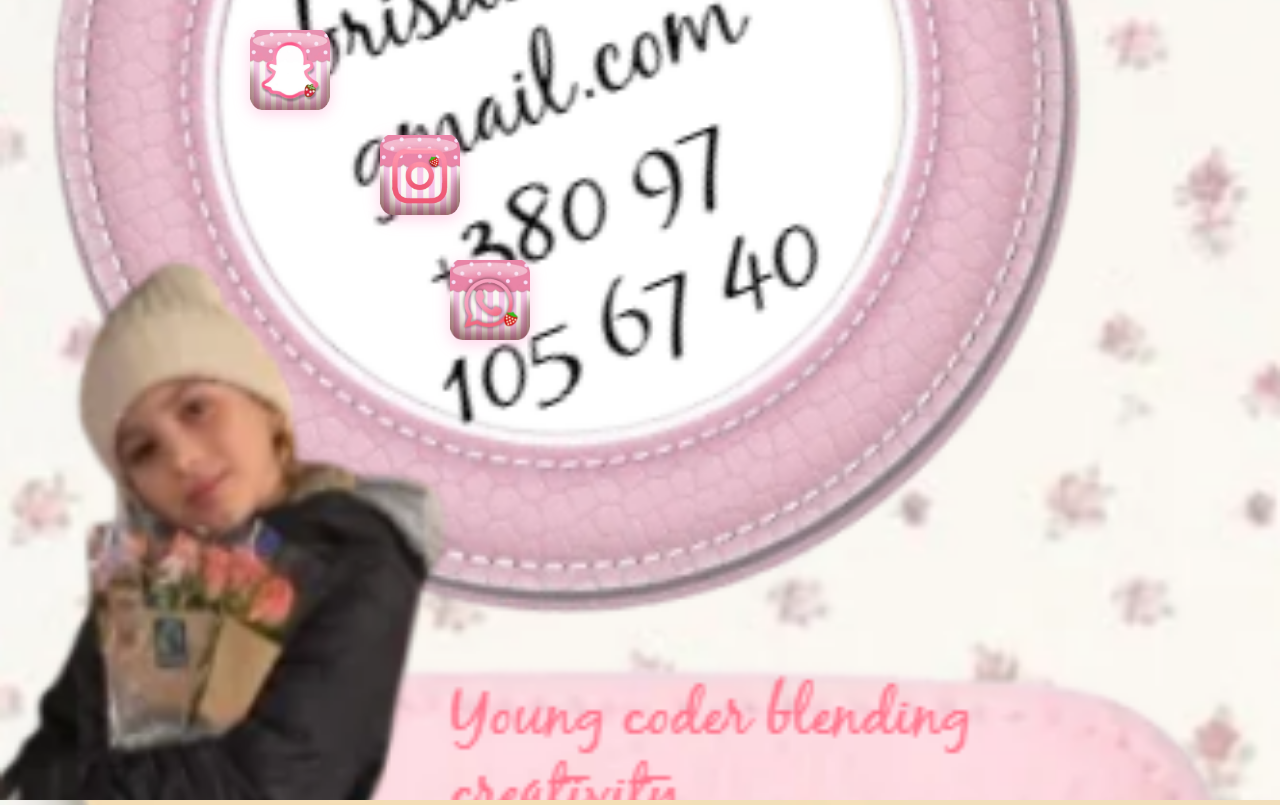
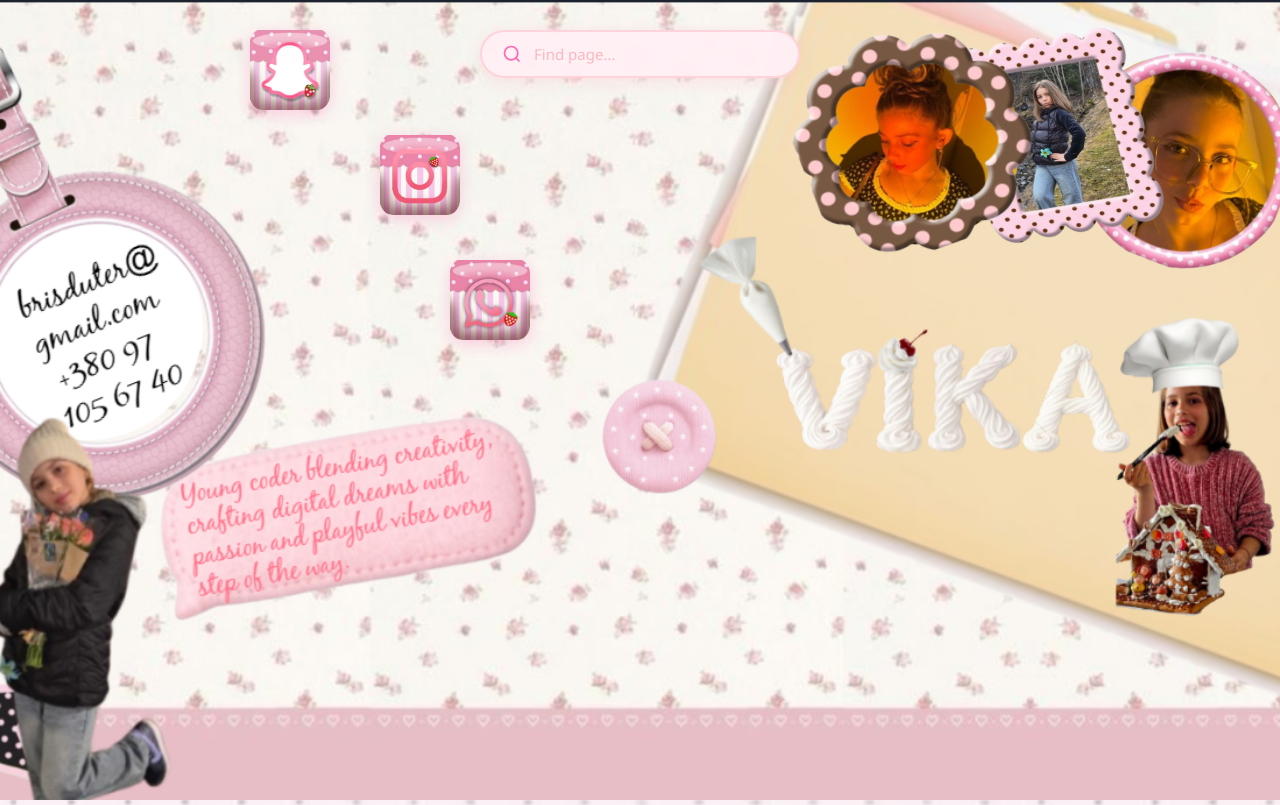
Before and after one commit to Vika09090913/vika-portfolio, a React (Create React App) app: page / in a window 1280 px wide. Shown: the top 805 px of the page. Built offline with nearby package versions, Linux system fonts and the light colour scheme.

Commit message:
Fix desktop: one page with background.jpg, mobile stays split

```diff
--- a/src/App.css
+++ b/src/App.css
@@ -985,10 +985,29 @@ html {
 }
 
 /* ============================================
+    ДЕСКТОП - показуємо тільки desktop-home
+   ============================================ */
+
+@media (min-width: 769px) {
+  .desktop-home {
+    display: block !important;
+  }
+  .home-part-1,
+  .home-part-2 {
+    display: none !important;
+  }
+}
+
+/* ============================================
     МОБІЛЬНА ВЕРСІЯ - РОЗДІЛЕНА ГОЛОВНА СТОРІНКА
    ============================================ */
 
 @media (max-width: 768px) {
+
+  /* Приховуємо десктопний блок на мобільному */
+  .desktop-home {
+    display: none !important;
+  }
 
   .section-home {
     height: 200vh !important;
@@ -1077,21 +1096,21 @@ html {
   .photo-left {
     width: 150px !important;
     height: 170px !important;
-    top: 12% !important; /* Вище (було 18%) */
-    left: 12% !important; /* Правіше (було 5%) */
+    top: 12% !important;
+    left: 12% !important;
   }
   .photo-center {
     width: 140px !important;
     height: 160px !important;
-    top: 9% !important; /* Вище (було 15%) */
-    left: 55% !important; /* Правіше (було 50%) */
+    top: 9% !important;
+    left: 55% !important;
     transform: translateX(-50%) rotate(10deg) !important;
   }
   .photo-right {
     width: 150px !important;
     height: 170px !important;
-    top: 12% !important; /* Вище (було 18%) */
-    right: 2% !important; /* Правіше (було 5%) */
+    top: 12% !important;
+    right: 2% !important;
     left: auto !important;
   }
 
--- a/src/App.js
+++ b/src/App.js
@@ -1,5 +1,6 @@
 import React, { useState, useRef, useEffect } from 'react';
 import './App.css';
+import backgroundImage from './images/background.jpg';
 import aboutBackground from './images/about-background.jpg';
 import aboutPhoto from './images/about-photo.jpg';
 import photo1 from './images/photo1.jpg';
@@ -183,11 +184,48 @@ function App() {
     <div className="portfolio-container" onClick={handleBackgroundClick}>
       <section id="home" className="page-section section-home">
 
-        {/* ЧАСТИНА 1 (ПЕРША): РОЖЕВЕ - ІКОНКИ СОЦМЕРЕЖ */}
-        <div
-          className="background-layer home-part-1"
-          style={{ backgroundImage: `url(${mobileHomePart1Bg})` }}
-        >
+        {/* ДЕСКТОП ВЕРСІЯ - один блок з background.jpg */}
+        <div className="background-layer desktop-home" style={{ backgroundImage: `url(${backgroundImage})` }}>
+          <div className="search-container">
+            <div className="search-wrapper">
+              <svg className="search-icon" viewBox="0 0 24 24" fill="none" stroke="currentColor" strokeWidth="2">
+                <circle cx="11" cy="11" r="8" />
+                <path d="M21 21l-4.35-4.35" />
+              </svg>
+              <input
+                type="text"
+                className="search-input"
+                placeholder="Find page..."
+                value={searchValue}
+                onChange={(e) => setSearchValue(e.target.value)}
+                onFocus={handleFocus}
+                onBlur={handleBlur}
+              />
+            </div>
+            {isDropdownOpen && (
+              <div className="dropdown-list">
+                {pages.map((page, index) => (
+                  <div key={index} className="dropdown-item" onClick={() => handlePageClick(page)}>
+                    {page.name}
+                  </div>
+                ))}
+              </div>
+            )}
+          </div>
+
+          <div className="social-icons-container">
+            <img src={snapchatIcon} alt="Snapchat" className="social-icon social-snapchat" onClick={() => handleSocialClick('snapchat')} />
+            <img src={instagramIcon} alt="Instagram" className="social-icon social-instagram" onClick={() => handleSocialClick('instagram')} />
+            <img src={whatsappIcon} alt="WhatsApp" className="social-icon social-whatsapp" onClick={() => handleSocialClick('whatsapp')} />
+          </div>
+
+          <img src={photo3} alt="Photo 3" className="my-photo photo-left" />
+          <img src={photo2} alt="Photo 2" className="my-photo photo-center" />
+          <img src={photo1} alt="Photo 1" className="my-photo photo-right" />
+        </div>
+
+        {/* МОБІЛЬНА ВЕРСІЯ - два блоки */}
+        <div className="background-layer home-part-1" style={{ backgroundImage: `url(${mobileHomePart1Bg})` }}>
           <div className="social-icons-container">
             <img src={snapchatIcon} alt="Snapchat" className="social-icon social-snapchat" onClick={() => handleSocialClick('snapchat')} />
             <img src={instagramIcon} alt="Instagram" className="social-icon social-instagram" onClick={() => handleSocialClick('instagram')} />
@@ -195,11 +233,7 @@ function App() {
           </div>
         </div>
 
-        {/* ЧАСТИНА 2 (ДРУГА): БЕЖЕВЕ - ПОШУК І ФОТО */}
-        <div
-          className="background-layer home-part-2"
-          style={{ backgroundImage: `url(${mobileHomePart2Bg})` }}
-        >
+        <div className="background-layer home-part-2" style={{ backgroundImage: `url(${mobileHomePart2Bg})` }}>
           <div className="search-container">
             <div className="search-wrapper">
               <svg className="search-icon" viewBox="0 0 24 24" fill="none" stroke="currentColor" strokeWidth="2">
```
